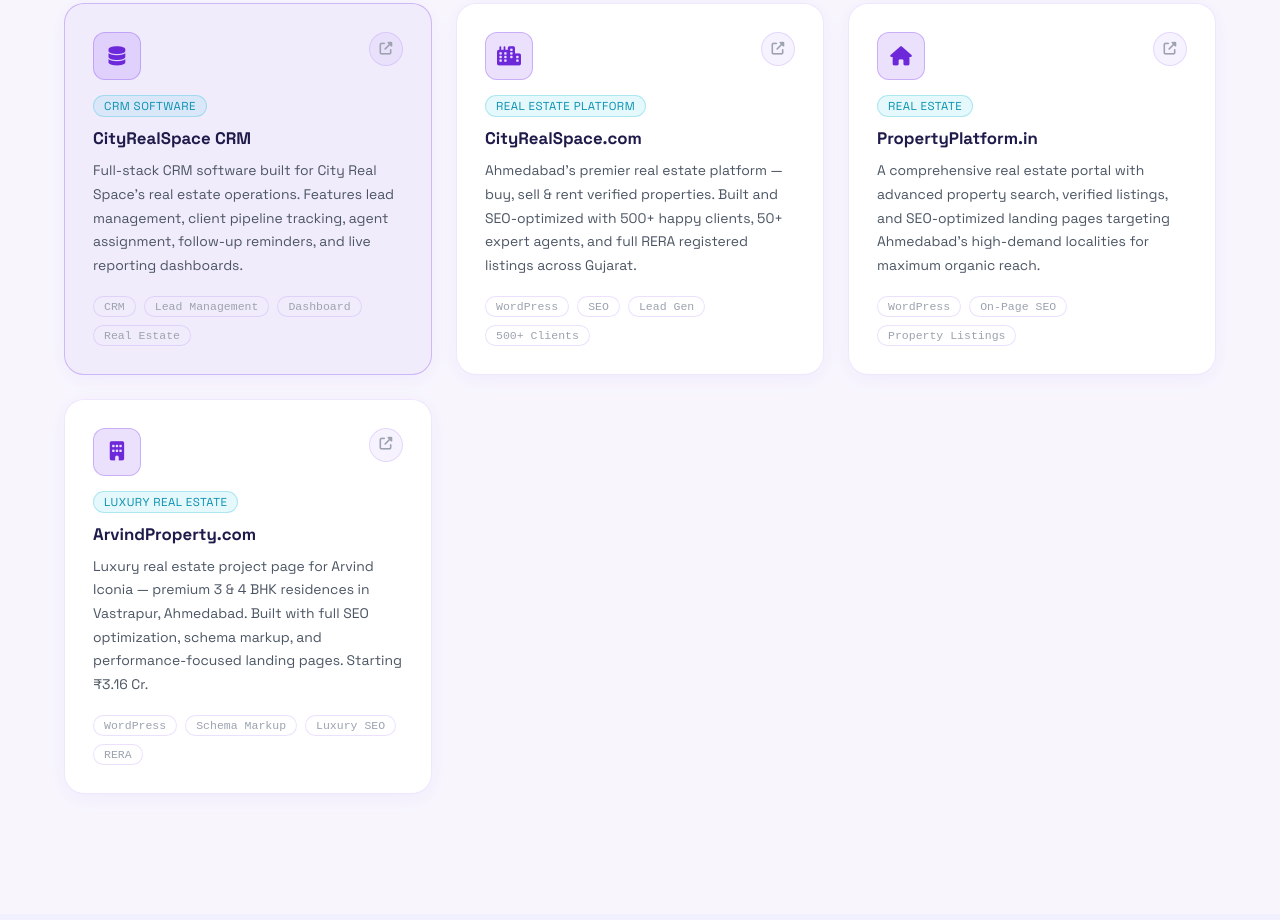
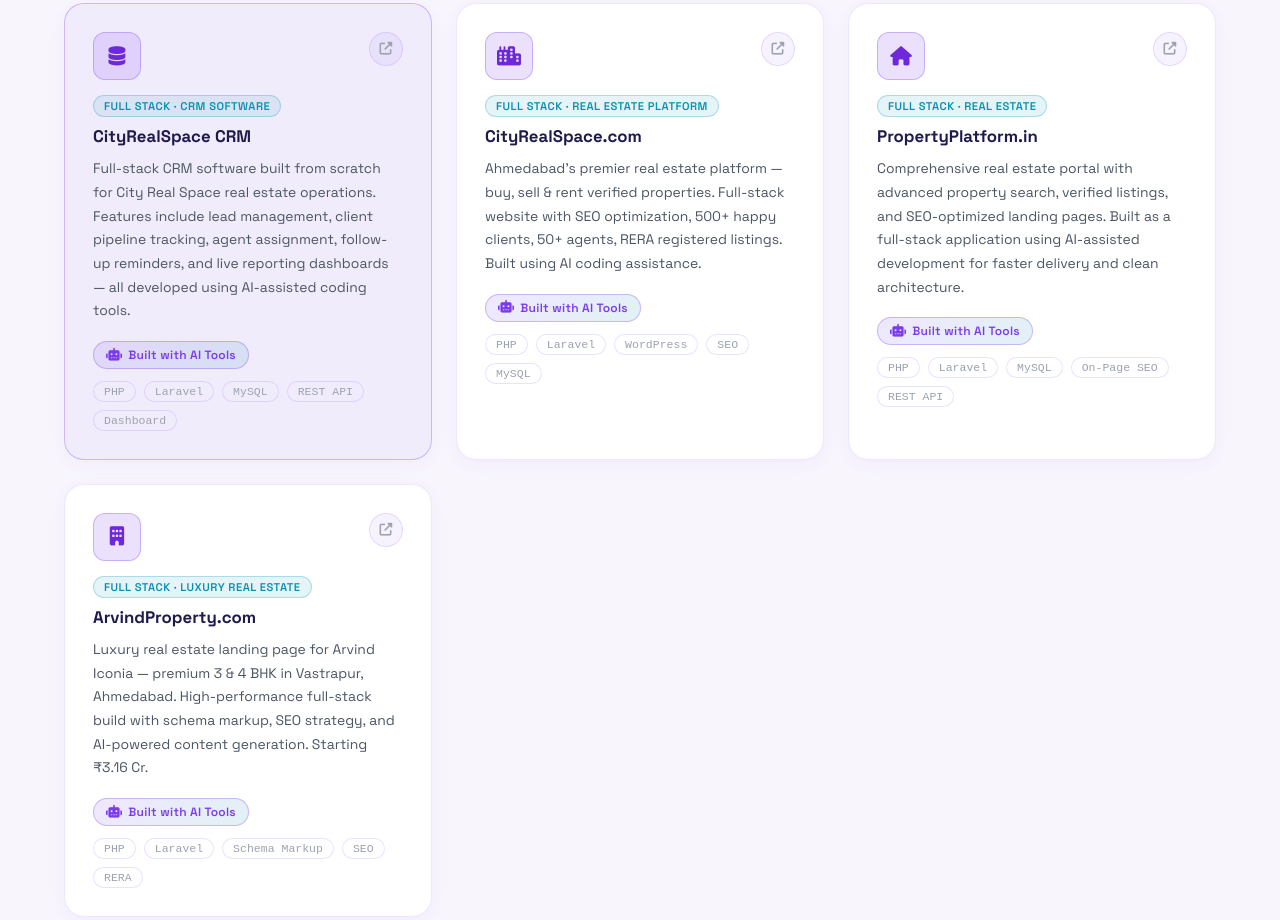
Before and after one commit to dalsaniyameet/Meet-dalsaniya, a plain HTML site: page index.html in a window 1280 px wide. Shown: the part 4897-5817 px from the top of the page. Drawn offline with Linux system fonts and the light colour scheme.

Commit message:
Update projects - PHP/Laravel stack, AI tools badge, proper tech tags

```diff
--- a/index.html
+++ b/index.html
@@ -446,6 +446,7 @@
         <div class="projects-grid">
 
             <!-- CRM Software -->
+            <!-- CRM Software -->
             <div class="project-card featured" data-tilt>
                 <div class="project-glow"></div>
                 <div class="project-content">
@@ -455,11 +456,12 @@
                             <a href="https://cityrealspacecrm.com" target="_blank" class="proj-link"><i class="fas fa-external-link-alt"></i></a>
                         </div>
                     </div>
-                    <span class="project-tag">CRM Software</span>
+                    <span class="project-tag">Full Stack · CRM Software</span>
                     <h3>CityRealSpace CRM</h3>
-                    <p>Full-stack CRM software built for City Real Space's real estate operations. Features lead management, client pipeline tracking, agent assignment, follow-up reminders, and live reporting dashboards.</p>
+                    <p>Full-stack CRM software built from scratch for City Real Space real estate operations. Features include lead management, client pipeline tracking, agent assignment, follow-up reminders, and live reporting dashboards — all developed using AI-assisted coding tools.</p>
+                    <div class="project-ai-badge"><i class="fas fa-robot"></i> Built with AI Tools</div>
                     <div class="project-tech">
-                        <span>CRM</span><span>Lead Management</span><span>Dashboard</span><span>Real Estate</span>
+                        <span>PHP</span><span>Laravel</span><span>MySQL</span><span>REST API</span><span>Dashboard</span>
                     </div>
                 </div>
             </div>
@@ -474,11 +476,12 @@
                             <a href="https://www.cityrealspace.com" target="_blank" class="proj-link"><i class="fas fa-external-link-alt"></i></a>
                         </div>
                     </div>
-                    <span class="project-tag">Real Estate Platform</span>
+                    <span class="project-tag">Full Stack · Real Estate Platform</span>
                     <h3>CityRealSpace.com</h3>
-                    <p>Ahmedabad's premier real estate platform — buy, sell & rent verified properties. Built and SEO-optimized with 500+ happy clients, 50+ expert agents, and full RERA registered listings across Gujarat.</p>
+                    <p>Ahmedabad's premier real estate platform — buy, sell & rent verified properties. Full-stack website with SEO optimization, 500+ happy clients, 50+ agents, RERA registered listings. Built using AI coding assistance.</p>
+                    <div class="project-ai-badge"><i class="fas fa-robot"></i> Built with AI Tools</div>
                     <div class="project-tech">
-                        <span>WordPress</span><span>SEO</span><span>Lead Gen</span><span>500+ Clients</span>
+                        <span>PHP</span><span>Laravel</span><span>WordPress</span><span>SEO</span><span>MySQL</span>
                     </div>
                 </div>
             </div>
@@ -493,11 +496,12 @@
                             <a href="https://www.propertyplatform.in" target="_blank" class="proj-link"><i class="fas fa-external-link-alt"></i></a>
                         </div>
                     </div>
-                    <span class="project-tag">Real Estate</span>
+                    <span class="project-tag">Full Stack · Real Estate</span>
                     <h3>PropertyPlatform.in</h3>
-                    <p>A comprehensive real estate portal with advanced property search, verified listings, and SEO-optimized landing pages targeting Ahmedabad's high-demand localities for maximum organic reach.</p>
+                    <p>Comprehensive real estate portal with advanced property search, verified listings, and SEO-optimized landing pages. Built as a full-stack application using AI-assisted development for faster delivery and clean architecture.</p>
+                    <div class="project-ai-badge"><i class="fas fa-robot"></i> Built with AI Tools</div>
                     <div class="project-tech">
-                        <span>WordPress</span><span>On-Page SEO</span><span>Property Listings</span>
+                        <span>PHP</span><span>Laravel</span><span>MySQL</span><span>On-Page SEO</span><span>REST API</span>
                     </div>
                 </div>
             </div>
@@ -512,11 +516,12 @@
                             <a href="https://www.arvindproperty.com" target="_blank" class="proj-link"><i class="fas fa-external-link-alt"></i></a>
                         </div>
                     </div>
-                    <span class="project-tag">Luxury Real Estate</span>
+                    <span class="project-tag">Full Stack · Luxury Real Estate</span>
                     <h3>ArvindProperty.com</h3>
-                    <p>Luxury real estate project page for Arvind Iconia — premium 3 &amp; 4 BHK residences in Vastrapur, Ahmedabad. Built with full SEO optimization, schema markup, and performance-focused landing pages. Starting ₹3.16 Cr.</p>
+                    <p>Luxury real estate landing page for Arvind Iconia — premium 3 & 4 BHK in Vastrapur, Ahmedabad. High-performance full-stack build with schema markup, SEO strategy, and AI-powered content generation. Starting ₹3.16 Cr.</p>
+                    <div class="project-ai-badge"><i class="fas fa-robot"></i> Built with AI Tools</div>
                     <div class="project-tech">
-                        <span>WordPress</span><span>Schema Markup</span><span>Luxury SEO</span><span>RERA</span>
+                        <span>PHP</span><span>Laravel</span><span>Schema Markup</span><span>SEO</span><span>RERA</span>
                     </div>
                 </div>
             </div>
--- a/style.css
+++ b/style.css
@@ -1752,3 +1752,38 @@
 /* WhatsApp & Phone social buttons */
 .social-btn.whatsapp:hover { background: #25d366; }
 .social-btn.phone:hover { background: var(--primary); }
+
+/* ====================================
+   AI BADGE & PROJECT TAG UPDATE
+   ==================================== */
+.project-ai-badge {
+    display: inline-flex;
+    align-items: center;
+    gap: 6px;
+    padding: 5px 12px;
+    background: linear-gradient(135deg, rgba(124,58,237,0.12), rgba(8,145,178,0.12));
+    border: 1px solid rgba(124,58,237,0.3);
+    border-radius: 50px;
+    font-size: 0.75rem;
+    font-weight: 600;
+    color: var(--primary);
+    margin-bottom: 12px;
+    letter-spacing: 0.3px;
+}
+.project-ai-badge i {
+    color: var(--primary);
+    font-size: 0.8rem;
+}
+.project-tag {
+    display: inline-block;
+    padding: 3px 10px;
+    background: rgba(8,145,178,0.1);
+    border: 1px solid rgba(8,145,178,0.25);
+    border-radius: 50px;
+    font-size: 0.7rem;
+    color: var(--accent);
+    margin-bottom: 8px;
+    letter-spacing: 0.5px;
+    text-transform: uppercase;
+    font-weight: 600;
+}
```
